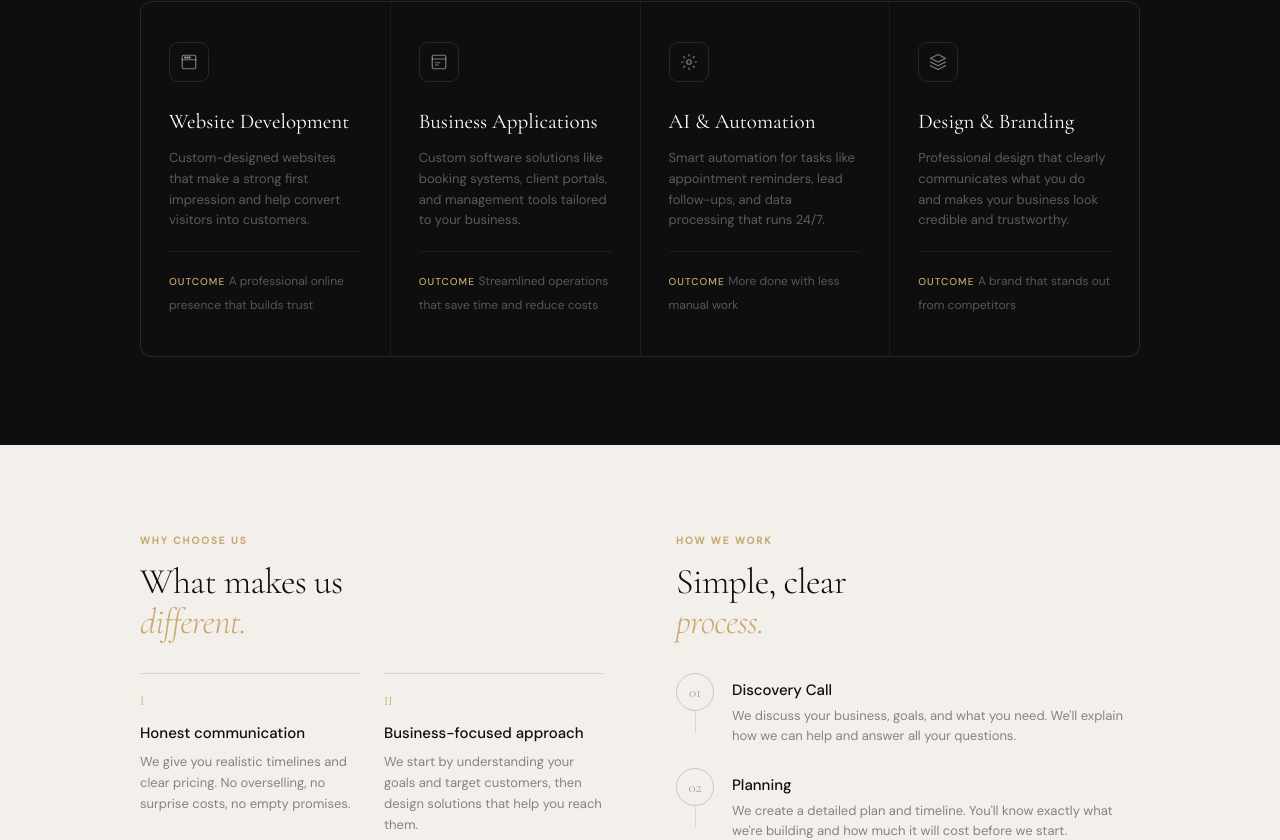
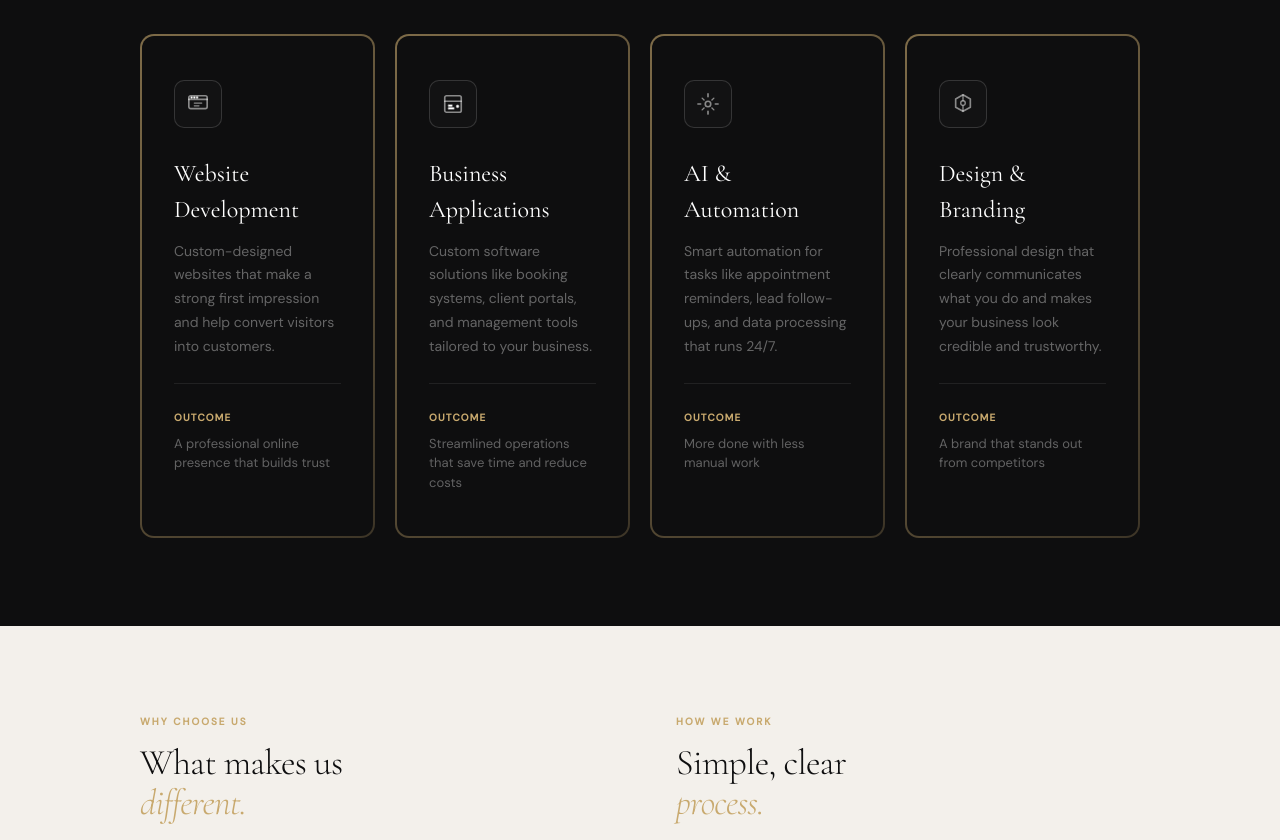
Before and after one commit to mdqasim786/Automyx-Digital, a React (Vite) app: page / in a window 1280 px wide. Shown: the part 1547-2387 px from the top of the page. Built offline with nearby package versions, Linux system fonts and the light colour scheme.

Commit message:
improved agency website

```diff
--- a/src/AutomyxLanding.jsx
+++ b/src/AutomyxLanding.jsx
@@ -215,27 +215,31 @@ export default function AutomyxLanding() {
   const services = [
     {
       title: "Website Development",
-      icon: <><line x1="3" y1="9" x2="21" y2="9"/><path d="M3 9V5a2 2 0 012-2h14a2 2 0 012 2v14a2 2 0 01-2 2H5a2 2 0 01-2-2V9z"/><circle cx="7" cy="6" r="0.8" fill="rgba(255,255,255,.5)"/><circle cx="10" cy="6" r="0.8" fill="rgba(255,255,255,.5)"/><circle cx="13" cy="6" r="0.8" fill="rgba(255,255,255,.5)"/></>,
+      icon: <><rect x="2" y="3" width="20" height="14" rx="2" strokeWidth="1.8"/><line x1="2" y1="7" x2="22" y2="7" strokeWidth="1.8"/><circle cx="5" cy="5" r="0.8" fill="currentColor"/><circle cx="8" cy="5" r="0.8" fill="currentColor"/><circle cx="11" cy="5" r="0.8" fill="currentColor"/><path d="M8 11h8M8 14h5" strokeWidth="1.5"/></>,
       body: "Custom-designed websites that make a strong first impression and help convert visitors into customers.",
-      outcome: "A professional online presence that builds trust"
+      outcome: "A professional online presence that builds trust",
+      borderGradient: "linear-gradient(135deg, rgba(200,169,110,0.6), rgba(200,169,110,0.25))"
     },
     {
       title: "Business Applications",
-      icon: <><rect x="3" y="3" width="18" height="18" rx="2"/><line x1="3" y1="8" x2="21" y2="8"/><line x1="7" y1="13" x2="13" y2="13"/><line x1="7" y1="16" x2="11" y2="16"/></>,
+      icon: <><rect x="3" y="3" width="18" height="18" rx="2" strokeWidth="1.8"/><line x1="3" y1="9" x2="21" y2="9" strokeWidth="1.8"/><rect x="7" y="13" width="4" height="1.5" rx="0.5" fill="currentColor"/><rect x="7" y="16" width="6" height="1.5" rx="0.5" fill="currentColor"/><circle cx="17" cy="14.5" r="1.2" fill="currentColor"/></>,
       body: "Custom software solutions like booking systems, client portals, and management tools tailored to your business.",
-      outcome: "Streamlined operations that save time and reduce costs"
+      outcome: "Streamlined operations that save time and reduce costs",
+      borderGradient: "linear-gradient(135deg, rgba(200,169,110,0.6), rgba(200,169,110,0.25))"
     },
     {
       title: "AI & Automation",
-      icon: <><circle cx="12" cy="12" r="3"/><path d="M12 2v2M12 20v2M4.93 4.93l1.41 1.41M17.66 17.66l1.41 1.41M2 12h2M20 12h2M4.93 19.07l1.41-1.41M17.66 6.34l1.41-1.41"/></>,
+      icon: <><circle cx="12" cy="12" r="3" strokeWidth="1.8"/><path d="M12 1v3M12 20v3M23 12h-3M4 12H1" strokeWidth="1.8" strokeLinecap="round"/><path d="M18.4 5.6l-2.1 2.1M7.7 16.3l-2.1 2.1M18.4 18.4l-2.1-2.1M7.7 7.7L5.6 5.6" strokeWidth="1.5" strokeLinecap="round"/></>,
       body: "Smart automation for tasks like appointment reminders, lead follow-ups, and data processing that runs 24/7.",
-      outcome: "More done with less manual work"
+      outcome: "More done with less manual work",
+      borderGradient: "linear-gradient(135deg, rgba(200,169,110,0.6), rgba(200,169,110,0.25))"
     },
     {
       title: "Design & Branding",
-      icon: <><path d="M12 2L2 7l10 5 10-5-10-5z"/><path d="M2 17l10 5 10-5"/><path d="M2 12l10 5 10-5"/></>,
+      icon: <><path d="M12 2l-8 4.5v9l8 4.5 8-4.5v-9z" strokeWidth="1.8" fill="none"/><circle cx="12" cy="11" r="2.5" strokeWidth="1.5"/><path d="M12 2v6M12 14v6" strokeWidth="1.5" strokeLinecap="round"/></>,
       body: "Professional design that clearly communicates what you do and makes your business look credible and trustworthy.",
-      outcome: "A brand that stands out from competitors"
+      outcome: "A brand that stands out from competitors",
+      borderGradient: "linear-gradient(135deg, rgba(200,169,110,0.6), rgba(200,169,110,0.25))"
     }
   ];
 
@@ -258,15 +262,15 @@ export default function AutomyxLanding() {
   /* ── pricing data ── */
   const tiers = [
     {
-      tier: "Starter", name: "Website", price: "$3,500", featured: false,
+      tier: "Starter", name: "Website", price: "$3,500", pkrPrice: "PKR 975,000", featured: false,
       features: ["Professional custom website", "Mobile-friendly design", "Fast loading speed", "Easy content updates", "1 month of support included"]
     },
     {
-      tier: "Professional", name: "Website + Features", price: "$9,800", featured: true,
+      tier: "Professional", name: "Website + Features", price: "$9,800", pkrPrice: "PKR 2,730,000", featured: true,
       features: ["Everything in Starter", "Custom functionality (forms, booking, etc.)", "Basic automation setup", "SEO optimization", "3 months of support"]
     },
     {
-      tier: "Enterprise", name: "Full Solution", price: "Custom", featured: false,
+      tier: "Enterprise", name: "Full Solution", price: "Custom", pkrPrice: "Custom Pricing", featured: false,
       features: ["Complete business application", "Advanced automation", "Custom integrations", "Full branding package", "Ongoing support available"]
     }
   ];
@@ -391,10 +395,10 @@ export default function AutomyxLanding() {
             ].map((item, i) => (
               <Reveal key={i} delay={i + 1}>
                 <div style={{ display: "flex", gap: 16, alignItems: "flex-start" }}>
-                  <span style={{ fontFamily: "'Cormorant Garamond', serif", fontSize: 20, fontWeight: 300, color: ACCENT, minWidth: 28, lineHeight: 1.3 }}>{item.n}</span>
+                  <span style={{ fontFamily: "'Cormorant Garamond', serif", fontSize: 24, fontWeight: 300, color: ACCENT, minWidth: 32, lineHeight: 1.3 }}>{item.n}</span>
                   <div>
-                    <p style={{ fontSize: 15, fontWeight: 500, color: INK, marginBottom: 6 }}>{item.t}</p>
-                    <p style={{ fontSize: 14, color: "rgba(14,14,15,.5)", lineHeight: 1.6 }}>{item.b}</p>
+                    <p style={{ fontSize: 17, fontWeight: 500, color: INK, marginBottom: 8 }}>{item.t}</p>
+                    <p style={{ fontSize: 15, color: "rgba(14,14,15,.5)", lineHeight: 1.65 }}>{item.b}</p>
                   </div>
                 </div>
               </Reveal>
@@ -407,7 +411,7 @@ export default function AutomyxLanding() {
       <section id="services" style={{ background: INK, padding: "88px 32px" }}>
         <div style={{ maxWidth: 1000, margin: "0 auto" }}>
           <Reveal>
-            <div style={{ textAlign: "center", marginBottom: 56 }}>
+            <div style={{ textAlign: "center", marginBottom: 52 }}>
               <span style={labelStyle}>Our Services</span>
               <h2 style={{ ...displayMd, fontSize: "clamp(30px, 4vw, 44px)", color: WHITE }}>
                 Complete digital solutions for your business
@@ -415,27 +419,50 @@ export default function AutomyxLanding() {
             </div>
           </Reveal>
 
-          <div className="amx-svc-grid" style={{ display: "grid", gridTemplateColumns: "repeat(4,1fr)", gap: 1, background: "rgba(255,255,255,.06)", borderRadius: 12, overflow: "hidden", border: "1px solid rgba(255,255,255,.06)" }}>
+          <div className="amx-svc-grid" style={{ display: "grid", gridTemplateColumns: "repeat(4,1fr)", gap: 20, background: "transparent" , alignItems: "stretch"}}>
             {services.map((svc, i) => (
               <Reveal key={i} delay={i + 1}>
-                <div className="amx-svc" style={{ background: INK, padding: "40px 28px", transition: "background .35s", cursor: "default" }}
-                  onMouseEnter={e => e.currentTarget.style.background = "rgba(255,255,255,.035)"}
-                  onMouseLeave={e => e.currentTarget.style.background = INK}
+                <div className="amx-svc" style={{
+                  background: INK,
+                  padding: "44px 32px",
+                  transition: "all .4s",
+                  cursor: "default",
+                  borderRadius: 14,
+                  border: "2px solid transparent",
+                  backgroundImage: `linear-gradient(${INK}, ${INK}), ${svc.borderGradient}`,
+                  backgroundOrigin: "border-box",
+                  backgroundClip: "padding-box, border-box",
+                  position: "relative",
+                  overflow: "hidden",
+                  height: "100%",
+                  display: "flex",
+                  flexDirection: "column"
+                }}
+                  onMouseEnter={e => {
+                    e.currentTarget.style.transform = "translateY(-4px)";
+                    e.currentTarget.style.boxShadow = "0 12px 40px rgba(200,169,110,0.15)";
+                  }}
+                  onMouseLeave={e => {
+                    e.currentTarget.style.transform = "translateY(0)";
+                    e.currentTarget.style.boxShadow = "none";
+                  }}
                 >
                   <div className="amx-svc-icon" style={{
-                    width: 40, height: 40, borderRadius: 9,
-                    border: "1px solid rgba(255,255,255,.1)", display: "flex", alignItems: "center", justifyContent: "center",
-                    marginBottom: 24, transition: "border-color .35s"
+                    width: 48, height: 48, borderRadius: 10,
+                    border: "1.5px solid rgba(255,255,255,.15)",
+                    display: "flex", alignItems: "center", justifyContent: "center",
+                    marginBottom: 28, transition: "all .4s",
+                    background: "rgba(255,255,255,.02)"
                   }}>
-                    <svg width="18" height="18" viewBox="0 0 24 24" fill="none" stroke="rgba(255,255,255,.45)" strokeWidth="1.6" strokeLinecap="round" strokeLinejoin="round" style={{ transition: "stroke .35s" }}>
+                    <svg width="22" height="22" viewBox="0 0 24 24" fill="none" stroke="rgba(255,255,255,.5)" strokeWidth="1.6" strokeLinecap="round" strokeLinejoin="round" style={{ transition: "stroke .35s" }}>
                       {svc.icon}
                     </svg>
                   </div>
-                  <h3 style={{ fontFamily: "'Cormorant Garamond', serif", fontSize: 21, fontWeight: 400, color: WHITE, marginBottom: 10 }}>{svc.title}</h3>
-                  <p style={{ fontSize: 13, color: "rgba(255,255,255,.32)", lineHeight: 1.6 }}>{svc.body}</p>
-                  <div style={{ marginTop: 20, paddingTop: 16, borderTop: "1px solid rgba(255,255,255,.06)" }}>
-                    <span style={{ fontSize: 10, color: ACCENT, letterSpacing: "0.1em", fontWeight: 500 }}>OUTCOME </span>
-                    <span style={{ fontSize: 12, color: "rgba(255,255,255,.3)" }}>{svc.outcome}</span>
+                  <h3 style={{ fontFamily: "'Cormorant Garamond', serif", fontSize: 24, fontWeight: 400, color: WHITE, marginBottom: 12 }}>{svc.title}</h3>
+                  <p style={{ fontSize: 14, color: "rgba(255,255,255,.36)", lineHeight: 1.7 }}>{svc.body}</p>
+                  <div style={{ marginTop: 24, paddingTop: 20, borderTop: "1px solid rgba(255,255,255,.08)" }}>
+                    <span style={{ fontSize: 10, color: ACCENT, letterSpacing: "0.12em", fontWeight: 600 }}>OUTCOME </span>
+                    <span style={{ fontSize: 13, color: "rgba(255,255,255,.35)", display: "block", marginTop: 6, lineHeight: 1.5 }}>{svc.outcome}</span>
                   </div>
                 </div>
               </Reveal>
@@ -459,10 +486,10 @@ export default function AutomyxLanding() {
             <div className="amx-why-grid" style={{ display: "grid", gridTemplateColumns: "1fr 1fr", gap: "20px 24px" }}>
               {whys.map((w, i) => (
                 <Reveal key={i} delay={i + 1}>
-                  <div className="amx-why-card" style={{ borderTop: "1px solid rgba(14,14,15,.12)", paddingTop: 18, transition: "border-color .3s" }}>
-                    <span style={{ fontFamily: "'Cormorant Garamond', serif", fontSize: 13, color: ACCENT, display: "block", marginBottom: 10 }}>{w.num}</span>
-                    <h3 style={{ fontSize: 15, fontWeight: 500, color: INK, marginBottom: 8 }}>{w.title}</h3>
-                    <p style={{ fontSize: 13, color: "rgba(14,14,15,.48)", lineHeight: 1.6 }}>{w.body}</p>
+                  <div className="amx-why-card" style={{ borderTop: "1px solid rgba(14,14,15,.12)", paddingTop: 20, transition: "border-color .3s" }}>
+                    <span style={{ fontFamily: "'Cormorant Garamond', serif", fontSize: 16, color: ACCENT, display: "block", marginBottom: 12, fontWeight: 500 }}>{w.num}</span>
+                    <h3 style={{ fontSize: 17, fontWeight: 500, color: INK, marginBottom: 10 }}>{w.title}</h3>
+                    <p style={{ fontSize: 15, color: "rgba(14,14,15,.5)", lineHeight: 1.65 }}>{w.body}</p>
                   </div>
                 </Reveal>
               ))}
@@ -480,22 +507,22 @@ export default function AutomyxLanding() {
             <div style={{ display: "flex", flexDirection: "column", gap: 0 }}>
               {steps.map((s, i) => (
                 <Reveal key={i} delay={i + 1}>
-                  <div className="amx-proc-step" style={{ display: "flex", gap: 18, alignItems: "flex-start", cursor: "default", paddingBottom: i < steps.length - 1 ? 22 : 0 }}>
+                  <div className="amx-proc-step" style={{ display: "flex", gap: 20, alignItems: "flex-start", cursor: "default", paddingBottom: i < steps.length - 1 ? 26 : 0 }}>
                     {/* Vertical connector */}
                     <div style={{ display: "flex", flexDirection: "column", alignItems: "center" }}>
                       <div className="amx-proc-dot" style={{
-                        width: 38, height: 38, borderRadius: "50%",
-                        border: "1px solid rgba(14,14,15,.18)", background: "transparent",
+                        width: 42, height: 42, borderRadius: "50%",
+                        border: "1.5px solid rgba(14,14,15,.2)", background: "transparent",
                         display: "flex", alignItems: "center", justifyContent: "center",
                         transition: "border-color .35s", flexShrink: 0
                       }}>
-                        <span className="amx-proc-num" style={{ fontFamily: "'Cormorant Garamond', serif", fontSize: 15, fontWeight: 300, color: "rgba(14,14,15,.4)", transition: "color .35s" }}>{s.n}</span>
+                        <span className="amx-proc-num" style={{ fontFamily: "'Cormorant Garamond', serif", fontSize: 16, fontWeight: 400, color: "rgba(14,14,15,.45)", transition: "color .35s" }}>{s.n}</span>
                       </div>
-                      {i < steps.length - 1 && <div style={{ width: 1, height: 22, background: "rgba(14,14,15,.1)" }} />}
+                      {i < steps.length - 1 && <div style={{ width: 1, height: 26, background: "rgba(14,14,15,.12)" }} />}
                     </div>
-                    <div style={{ paddingTop: 6 }}>
-                      <p style={{ fontSize: 15, fontWeight: 500, color: INK, marginBottom: 4 }}>{s.title}</p>
-                      <p style={{ fontSize: 13, color: "rgba(14,14,15,.48)", lineHeight: 1.55 }}>{s.body}</p>
+                    <div style={{ paddingTop: 8 }}>
+                      <p style={{ fontSize: 17, fontWeight: 500, color: INK, marginBottom: 6 }}>{s.title}</p>
+                      <p style={{ fontSize: 15, color: "rgba(14,14,15,.5)", lineHeight: 1.65 }}>{s.body}</p>
                     </div>
                   </div>
                 </Reveal>
@@ -539,8 +566,11 @@ export default function AutomyxLanding() {
                   )}
                   <span style={{ fontSize: 10, letterSpacing: "0.18em", textTransform: "uppercase", color: ACCENT, fontWeight: 500, display: "block", marginBottom: 14 }}>{t.tier}</span>
                   <h3 style={{ fontFamily: "'Cormorant Garamond', serif", fontSize: 28, fontWeight: 400, color: WHITE, marginBottom: 6 }}>{t.name}</h3>
-                  <p style={{ fontSize: 13, color: "rgba(255,255,255,.3)", marginBottom: 28, paddingBottom: 20, borderBottom: "1px solid rgba(255,255,255,.07)" }}>
-                    Starting from <span style={{ fontFamily: "'Cormorant Garamond', serif", fontSize: 28, fontWeight: 300, color: WHITE }}>{t.price}</span>
+                  <p style={{ fontSize: 13, color: "rgba(255,255,255,.3)", marginBottom: 8 }}>
+                    Starting from <span style={{ fontFamily: "'Cormorant Garamond', serif", fontSize: 28, fontWeight: 300, color: WHITE, display: "block", marginTop: 4 }}>{t.price}</span>
+                  </p>
+                  <p style={{ fontSize: 12, color: "rgba(255,255,255,.25)", marginBottom: 24, paddingBottom: 20, borderBottom: "1px solid rgba(255,255,255,.07)" }}>
+                    {t.pkrPrice}
                   </p>
 
                   <ul style={{ listStyle: "none", marginBottom: 28 }}>
@@ -564,7 +594,7 @@ export default function AutomyxLanding() {
                       transition: "background .3s"
                     }}
                   >
-                    Get a quote
+                    Let's discuss
                   </button>
                 </div>
               </Reveal>
@@ -617,7 +647,7 @@ export default function AutomyxLanding() {
             {/* Social icons */}
             <div style={{ display: "flex", gap: 14 }}>
               <a
-                href="https://github.com/automyx"
+                href="https://linkedin.com/company/automyx"
                 target="_blank"
                 rel="noopener noreferrer"
                 style={{
@@ -640,7 +670,7 @@ export default function AutomyxLanding() {
                   onMouseEnter={(e) => e.currentTarget.style.fill = "rgba(200,169,110,1)"}
                   onMouseLeave={(e) => e.currentTarget.style.fill = "rgba(255,255,255,.4)"}
                 >
-                  <path d="M12 2C6.477 2 2 6.477 2 12c0 4.42 2.865 8.17 6.839 9.49.5.092.682-.217.682-.482 0-.237-.008-.866-.013-1.7-2.782.603-3.369-1.34-3.369-1.34-.454-1.156-1.11-1.463-1.11-1.463-.908-.62.069-.608.069-.608 1.003.07 1.531 1.03 1.531 1.03.892 1.529 2.341 1.087 2.91.831.092-.646.35-1.086.636-1.336-2.22-.253-4.555-1.11-4.555-4.943 0-1.091.39-1.984 1.029-2.683-.103-.253-.446-1.27.098-2.647 0 0 .84-.269 2.75 1.025A9.578 9.578 0 0112 6.836c.85.004 1.705.114 2.504.336 1.909-1.294 2.747-1.025 2.747-1.025.546 1.377.203 2.394.1 2.647.64.699 1.028 1.592 1.028 2.683 0 3.842-2.339 4.687-4.566 4.935.359.309.678.919.678 1.852 0 1.336-.012 2.415-.012 2.743 0 .267.18.578.688.48C19.138 20.167 22 16.418 22 12c0-5.523-4.477-10-10-10z"/>
+                  <path d="M20.447 20.452h-3.554v-5.569c0-1.328-.027-3.037-1.852-3.037-1.853 0-2.136 1.445-2.136 2.939v5.667H9.351V9h3.414v1.561h.046c.477-.9 1.637-1.85 3.37-1.85 3.601 0 4.267 2.37 4.267 5.455v6.286zM5.337 7.433c-1.144 0-2.063-.926-2.063-2.065 0-1.138.92-2.063 2.063-2.063 1.14 0 2.064.925 2.064 2.063 0 1.139-.925 2.065-2.064 2.065zm1.782 13.019H3.555V9h3.564v11.452zM22.225 0H1.771C.792 0 0 .774 0 1.729v20.542C0 23.227.792 24 1.771 24h20.451C23.2 24 24 23.227 24 22.271V1.729C24 .774 23.2 0 22.222 0h.003z"/>
                 </svg>
               </a>
               <a
```
